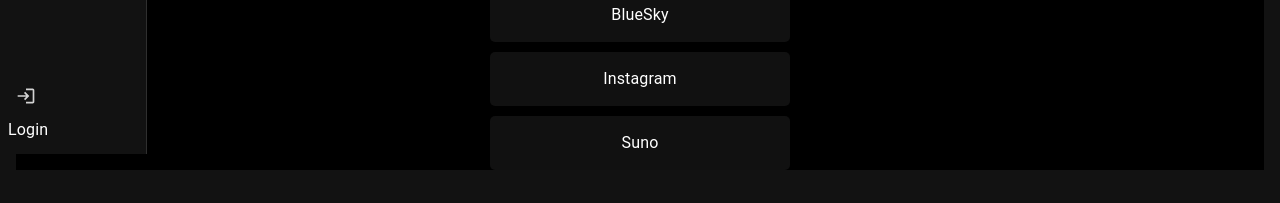
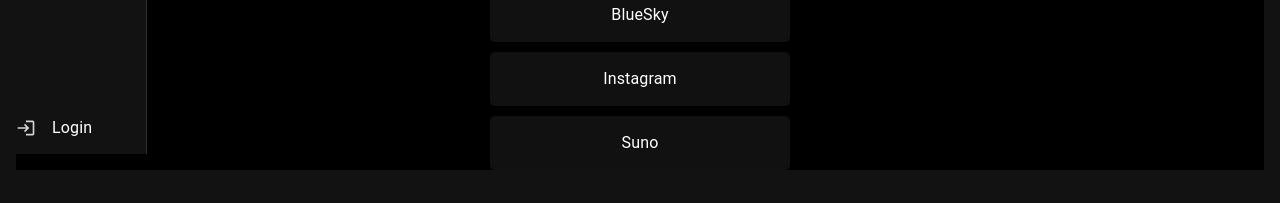
Before and after one commit to elide-us/TheOracle, a React (Create React App) app in the folder frontend/: page / in a window 1280 px wide. Shown: the part 646-849 px from the top of the page. Built offline with nearby package versions, Linux system fonts and the light colour scheme.

Commit message:
Style update for sidebar

```diff
--- a/frontend/src/App.js
+++ b/frontend/src/App.js
@@ -33,7 +33,7 @@
   return (
     <ThemeProvider theme={darkTheme}>
       <Drawer variant="permanent" open={open}
-        sx={{ width: open ? 240 : 60, position: 'fixed', zIndex: 1300, transition: 'width 0.3s', '&.MuiDrawer-paper': { width: open ? 240 : 60 } }}>
+        sx={{ width: open ? 240 : 48, position: 'fixed', zIndex: 1300, transition: 'width 0.3s', '&.MuiDrawer-paper': { width: open ? 240 : 48 } }}>
         <div style={{ display: 'flex', alignItems: 'center', padding: '8px' }}>
           <Tooltip title="Toggle Menu">
             <IconButton onClick={() => setOpen(!open)}>
@@ -51,13 +51,13 @@
             {open && <ListItemText primary="File Manager" />}
           </ListItem>
         </List>
-        <div style={{ marginTop: 'auto', padding: '8px' }}>
+        <div style={{ marginTop: 'auto', padding: '8px', display: 'flex', alignItems: 'center' }}>
           <Tooltip title="Login with Microsoft">
             <IconButton>
               <LoginIcon fontSize="small" />
             </IconButton>
           </Tooltip>
-          {open && <ListItemText primary="Login" />}
+          {open && <ListItemText primary="Login" style={{ marginLeft: '8px' }} />}
         </div>
       </Drawer>
     </ThemeProvider>
```
